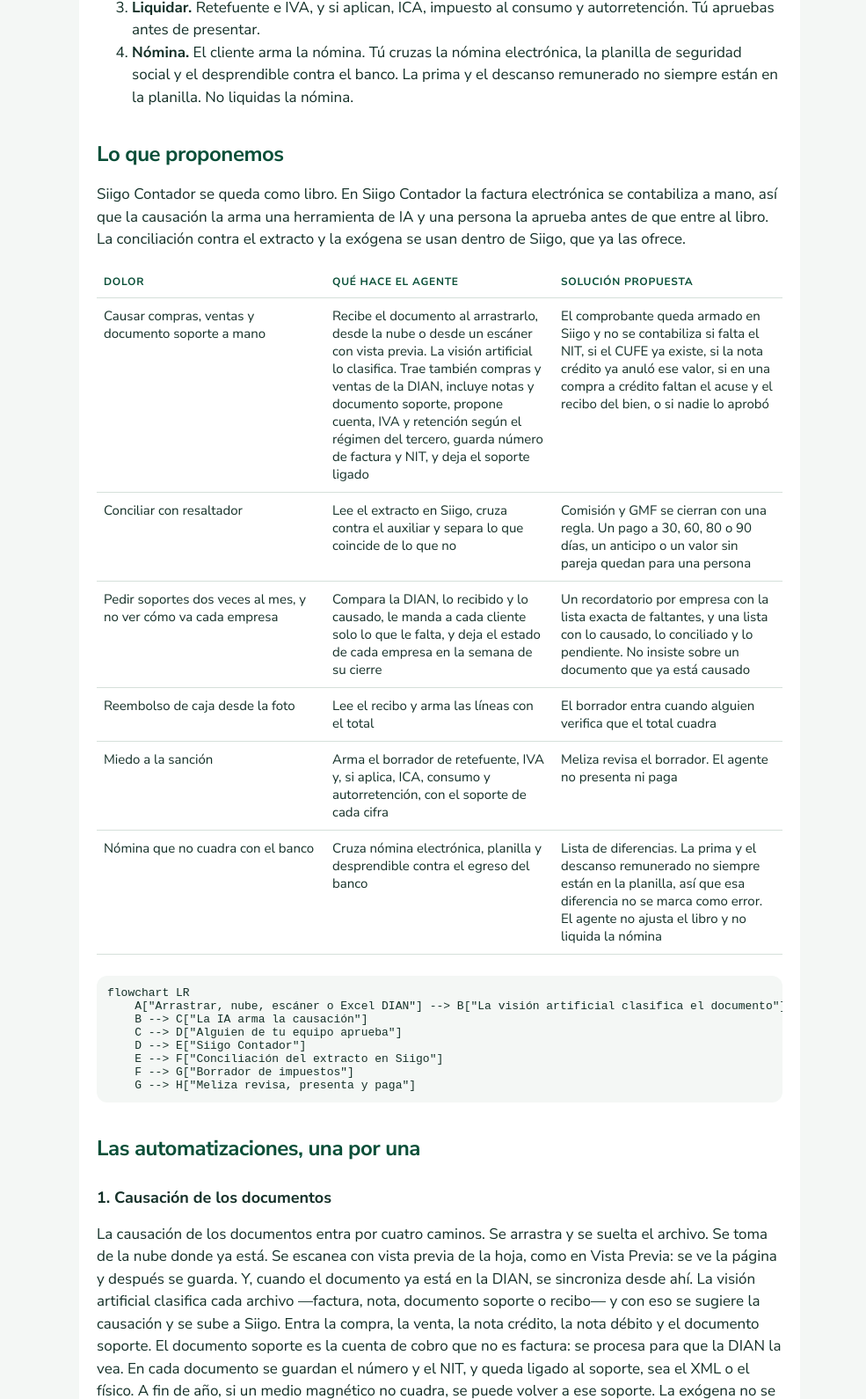
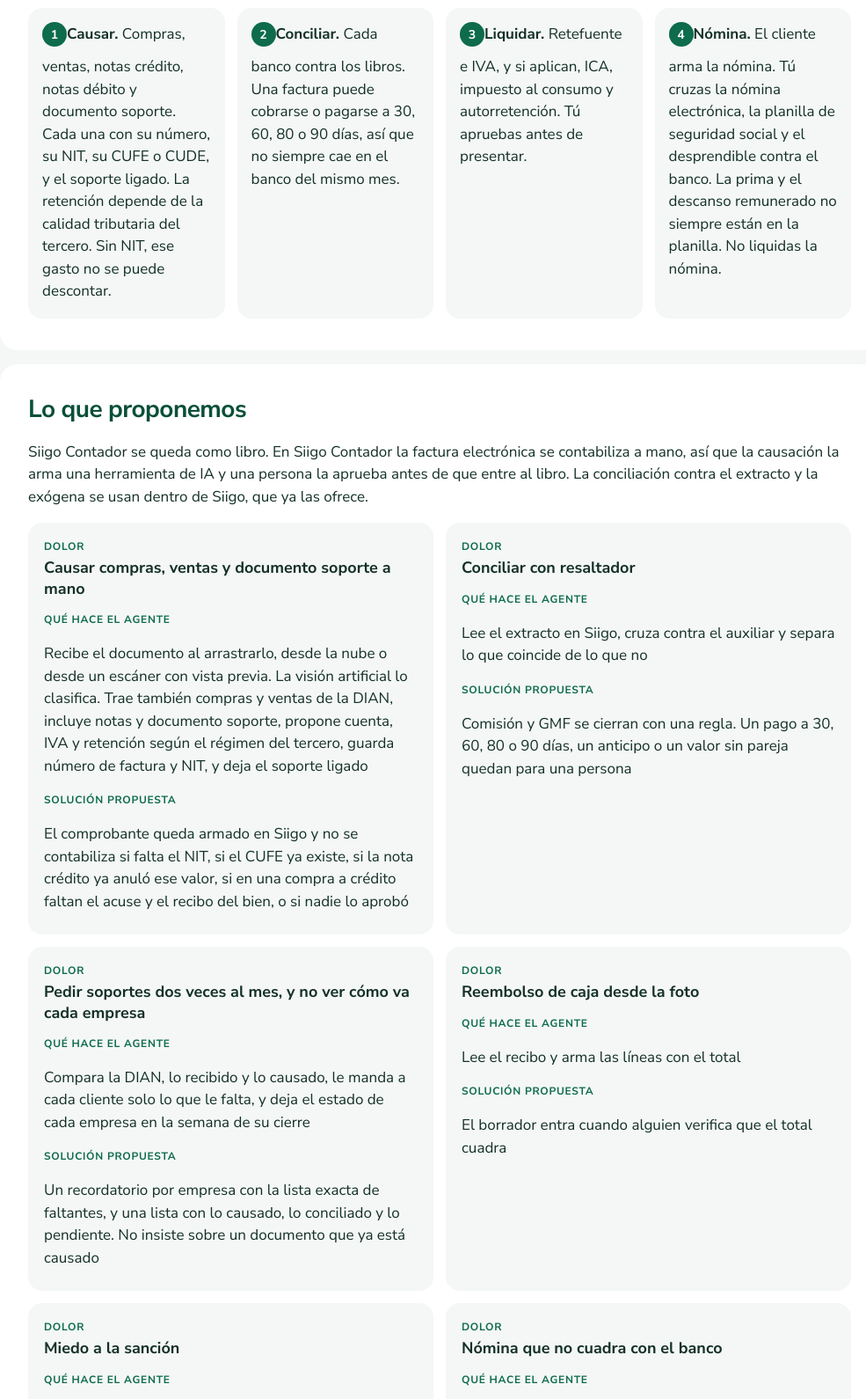
Before and after one commit to Webby-COL/meliza-cierre-mensual, a plain HTML site: page index.html in a window 1280 px wide. Shown: the part 1022-2612 px from the top of the page at 88% size, without its empty margins (140-1125 px from the left). Drawn offline with Linux system fonts and the light colour scheme.

Commit message:
Muestra la página en tarjetas y pasos, sin cambiar el texto.

```diff
--- a/index.html
+++ b/index.html
@@ -15,108 +15,215 @@
   --fuente: "Avenir Next", "Nunito Sans", "Segoe UI", sans-serif;
 }
 * { box-sizing: border-box; }
-body { margin: 0; font-family: var(--fuente); color: var(--tinta); background: var(--papel); }
-header { background: var(--verde); color: #fff; padding: 28px 20px; }
+body {
+  margin: 0;
+  font-family: var(--fuente);
+  color: var(--tinta);
+  background: var(--papel);
+}
+header { background: var(--verde); color: #fff; padding: 22px 24px; }
 header .marca { font-weight: 750; font-size: 22px; letter-spacing: -0.05em; }
 header .marca b { font-weight: 750; }
-header .marca i { display: inline-block; width: 7px; height: 7px; border-radius: 50%; background: #fff; margin-left: 1px; transform: translateY(-9px); }
-main { max-width: 820px; margin: 0 auto; padding: 36px 20px 80px; background: #fff; }
-h1 { font-size: 34px; line-height: 1.15; letter-spacing: -0.03em; margin: 0 0 16px; }
-h2 { font-size: 24px; letter-spacing: -0.02em; margin: 36px 0 12px; color: var(--verde-profundo); }
+header .marca i {
+  display: inline-block; width: 7px; height: 7px; border-radius: 50%;
+  background: #fff; margin-left: 1px; transform: translateY(-9px);
+}
+main { max-width: 1040px; margin: 0 auto; padding: 28px 20px 72px; }
+.hero, .banda {
+  background: #fff;
+  border-radius: 20px;
+  padding: 32px 32px 16px;
+  margin: 0 0 16px;
+}
+.banda.quieta { background: #eef3f0; }
+h1 {
+  font-size: 40px;
+  line-height: 1.12;
+  letter-spacing: -0.03em;
+  margin: 0 0 20px;
+  max-width: 16ch;
+}
+h2 {
+  font-size: 28px;
+  letter-spacing: -0.02em;
+  margin: 0 0 14px;
+  color: var(--verde-profundo);
+}
 h3 { font-size: 18px; margin: 28px 0 8px; }
 p, li { font-size: 17px; line-height: 1.5; }
+.hero > p { max-width: 68ch; }
 a { color: var(--verde); }
-table { width: 100%; border-collapse: collapse; font-size: 15px; margin: 16px 0 24px; }
-th, td { border-bottom: 1px solid var(--linea); padding: 10px 8px; text-align: left; vertical-align: top; }
-th { font-size: 12px; letter-spacing: 0.06em; text-transform: uppercase; color: var(--verde-profundo); }
-img { max-width: 100%; height: auto; border: 1px solid var(--linea); border-radius: 12px; margin: 8px 0 20px; }
-.mermaid { background: var(--papel); border-radius: 12px; padding: 12px; margin: 16px 0 24px; overflow-x: auto; }
-footer { max-width: 820px; margin: 0 auto; padding: 0 20px 40px; color: #5d6f66; font-size: 13px; }
+.meta p { margin: 0 0 6px; font-size: 15px; max-width: none; }
+.meta { margin-bottom: 22px; }
+.meta strong {
+  display: inline-block;
+  min-width: 4.6em;
+  color: var(--verde-profundo);
+}
+ol.pasos {
+  list-style: none;
+  padding: 0;
+  margin: 8px 0 20px;
+  display: grid;
+  grid-template-columns: repeat(4, 1fr);
+  gap: 14px;
+  counter-reset: paso;
+}
+ol.pasos li {
+  counter-increment: paso;
+  background: var(--papel);
+  border-radius: 16px;
+  padding: 16px 16px 18px;
+  margin: 0;
+}
+ol.pasos li::before {
+  content: counter(paso);
+  display: inline-flex;
+  align-items: center;
+  justify-content: center;
+  width: 28px;
+  height: 28px;
+  margin-bottom: 10px;
+  border-radius: 50%;
+  background: var(--verde);
+  color: #fff;
+  font-size: 14px;
+  font-weight: 700;
+}
+.tarjetas {
+  display: grid;
+  grid-template-columns: 1fr 1fr;
+  gap: 14px;
+  margin: 8px 0 22px;
+}
+.tarjeta {
+  background: var(--papel);
+  border-radius: 16px;
+  padding: 18px 18px 8px;
+}
+.tarjeta h3 { font-size: 18px; line-height: 1.3; margin: 0 0 8px; }
+.etiqueta {
+  margin: 14px 0 4px;
+  font-size: 12px;
+  font-weight: 700;
+  letter-spacing: 0.06em;
+  text-transform: uppercase;
+  color: var(--verde);
+}
+.tarjeta .etiqueta:first-child { margin-top: 0; }
+.diagrama {
+  background: var(--papel);
+  border-radius: 16px;
+  padding: 16px;
+  margin: 8px 0 22px;
+  overflow-x: auto;
+}
+.mermaid { margin: 0; background: transparent; }
+footer {
+  max-width: 1040px;
+  margin: 0 auto;
+  padding: 0 20px 40px;
+  color: #5d6f66;
+  font-size: 13px;
+}
+@media (max-width: 800px) {
+  h1 { font-size: 32px; max-width: none; }
+  .hero, .banda { padding: 22px 18px 8px; border-radius: 16px; }
+  .meta strong { display: block; min-width: 0; }
+  ol.pasos, .tarjetas { grid-template-columns: 1fr; }
+}
 </style>
 </head>
 <body>
 <header><div class="marca"><b>web</b>by<i></i></div></header>
 <main>
-<h1 id="cierre-mensual-de-taxplan-lo-que-entendimos">Cierre mensual de Taxplan: lo que entendimos</h1>
-<p><strong>Para:</strong> Meliza Ramírez Granados, Taxplan Consulting SAS</p>
+<section class="hero"><h1 id="cierre-mensual-de-taxplan-lo-que-entendimos">Cierre mensual de Taxplan: lo que entendimos</h1>
+<div class="meta"><p><strong>Para:</strong> Meliza Ramírez Granados, Taxplan Consulting SAS</p>
 <p><strong>De:</strong> David Vargas y Julián, Webby</p>
-<p><strong>Fecha:</strong> 18 de noviembre de 2026</p>
+<p><strong>Fecha:</strong> 18 de noviembre de 2026</p></div>
 <p>Meliza, gracias por la conversación del 5 de noviembre. Esta página resume cómo entendimos tu cierre mensual, qué proponemos para cada dolor y qué nos gustaría ver en uno de tus clientes para ajustarlo mejor.</p>
 <p>No es un precio. Lo que proponemos es una consultoría para automatizar los procesos alrededor del cierre, empezando por una empresa. Siigo Contador sigue siendo tu libro. Si hace falta otra herramienta además de Siigo, lo definimos en la implementación y se refleja en la cotización.</p>
-<h2 id="cómo-cierra-el-mes-hoy">Cómo cierra el mes hoy</h2>
+</section>
+<section class="banda"><h2 id="cómo-cierra-el-mes-hoy">Cómo cierra el mes hoy</h2>
 <p>Los soportes llegan por WhatsApp, correo, físico o USB. En paralelo, el reporte de la DIAN trae en Excel las compras y las ventas. El equipo digita las dos cosas, cruza en Excel, pide lo que falta y concilia el banco. Los cierres se hacen a más tardar el día 9 del mes siguiente. El día exacto para presentar lo da el último dígito del NIT.</p>
-<pre class="mermaid">flowchart LR
+<div class="diagrama"><pre class="mermaid">flowchart LR
     A[&quot;Cliente envía soportes&quot;] --&gt; B[&quot;Equipo digita compras y ventas&quot;]
     B --&gt; C[&quot;Siigo Contador&quot;]
     D[&quot;Excel DIAN: compras y ventas&quot;] --&gt; E[&quot;Cruce en Excel&quot;]
     C --&gt; E
     E --&gt; F[&quot;Pide lo que falta&quot;]
     F --&gt; A
-    E --&gt; G[&quot;Banco y formularios&quot;]</pre>
+    E --&gt; G[&quot;Banco y formularios&quot;]</pre></div>
 <p>El orden que nos contaste es este:</p>
-<ol type="1">
+<ol class="pasos">
 <li><strong>Causar.</strong> Compras, ventas, notas crédito, notas débito y documento soporte. Cada una con su número, su NIT, su CUFE o CUDE, y el soporte ligado. La retención depende de la calidad tributaria del tercero. Sin NIT, ese gasto no se puede descontar.</li>
 <li><strong>Conciliar.</strong> Cada banco contra los libros. Una factura puede cobrarse o pagarse a 30, 60, 80 o 90 días, así que no siempre cae en el banco del mismo mes.</li>
 <li><strong>Liquidar.</strong> Retefuente e IVA, y si aplican, ICA, impuesto al consumo y autorretención. Tú apruebas antes de presentar.</li>
 <li><strong>Nómina.</strong> El cliente arma la nómina. Tú cruzas la nómina electrónica, la planilla de seguridad social y el desprendible contra el banco. La prima y el descanso remunerado no siempre están en la planilla. No liquidas la nómina.</li>
 </ol>
-<h2 id="lo-que-proponemos">Lo que proponemos</h2>
+</section>
+<section class="banda"><h2 id="lo-que-proponemos">Lo que proponemos</h2>
 <p>Siigo Contador se queda como libro. En Siigo Contador la factura electrónica se contabiliza a mano, así que la causación la arma una herramienta de IA y una persona la aprueba antes de que entre al libro. La conciliación contra el extracto y la exógena se usan dentro de Siigo, que ya las ofrece.</p>
-<table>
-<colgroup>
-<col style="width: 33%" />
-<col style="width: 33%" />
-<col style="width: 33%" />
-</colgroup>
-<thead>
-<tr>
-<th>Dolor</th>
-<th>Qué hace el agente</th>
-<th>Solución propuesta</th>
-</tr>
-</thead>
-<tbody>
-<tr>
-<td>Causar compras, ventas y documento soporte a mano</td>
-<td>Recibe el documento al arrastrarlo, desde la nube o desde un escáner con vista previa. La visión artificial lo clasifica. Trae también compras y ventas de la DIAN, incluye notas y documento soporte, propone cuenta, IVA y retención según el régimen del tercero, guarda número de factura y NIT, y deja el soporte ligado</td>
-<td>El comprobante queda armado en Siigo y no se contabiliza si falta el NIT, si el CUFE ya existe, si la nota crédito ya anuló ese valor, si en una compra a crédito faltan el acuse y el recibo del bien, o si nadie lo aprobó</td>
-</tr>
-<tr>
-<td>Conciliar con resaltador</td>
-<td>Lee el extracto en Siigo, cruza contra el auxiliar y separa lo que coincide de lo que no</td>
-<td>Comisión y GMF se cierran con una regla. Un pago a 30, 60, 80 o 90 días, un anticipo o un valor sin pareja quedan para una persona</td>
-</tr>
-<tr>
-<td>Pedir soportes dos veces al mes, y no ver cómo va cada empresa</td>
-<td>Compara la DIAN, lo recibido y lo causado, le manda a cada cliente solo lo que le falta, y deja el estado de cada empresa en la semana de su cierre</td>
-<td>Un recordatorio por empresa con la lista exacta de faltantes, y una lista con lo causado, lo conciliado y lo pendiente. No insiste sobre un documento que ya está causado</td>
-</tr>
-<tr>
-<td>Reembolso de caja desde la foto</td>
-<td>Lee el recibo y arma las líneas con el total</td>
-<td>El borrador entra cuando alguien verifica que el total cuadra</td>
-</tr>
-<tr>
-<td>Miedo a la sanción</td>
-<td>Arma el borrador de retefuente, IVA y, si aplica, ICA, consumo y autorretención, con el soporte de cada cifra</td>
-<td>Meliza revisa el borrador. El agente no presenta ni paga</td>
-</tr>
-<tr>
-<td>Nómina que no cuadra con el banco</td>
-<td>Cruza nómina electrónica, planilla y desprendible contra el egreso del banco</td>
-<td>Lista de diferencias. La prima y el descanso remunerado no siempre están en la planilla, así que esa diferencia no se marca como error. El agente no ajusta el libro y no liquida la nómina</td>
-</tr>
-</tbody>
-</table>
-<pre class="mermaid">flowchart LR
+<div class="tarjetas">
+<article class="tarjeta">
+<p class="etiqueta">Dolor</p>
+<h3>Causar compras, ventas y documento soporte a mano</h3>
+<p class="etiqueta">Qué hace el agente</p>
+<p>Recibe el documento al arrastrarlo, desde la nube o desde un escáner con vista previa. La visión artificial lo clasifica. Trae también compras y ventas de la DIAN, incluye notas y documento soporte, propone cuenta, IVA y retención según el régimen del tercero, guarda número de factura y NIT, y deja el soporte ligado</p>
+<p class="etiqueta">Solución propuesta</p>
+<p>El comprobante queda armado en Siigo y no se contabiliza si falta el NIT, si el CUFE ya existe, si la nota crédito ya anuló ese valor, si en una compra a crédito faltan el acuse y el recibo del bien, o si nadie lo aprobó</p>
+</article>
+<article class="tarjeta">
+<p class="etiqueta">Dolor</p>
+<h3>Conciliar con resaltador</h3>
+<p class="etiqueta">Qué hace el agente</p>
+<p>Lee el extracto en Siigo, cruza contra el auxiliar y separa lo que coincide de lo que no</p>
+<p class="etiqueta">Solución propuesta</p>
+<p>Comisión y GMF se cierran con una regla. Un pago a 30, 60, 80 o 90 días, un anticipo o un valor sin pareja quedan para una persona</p>
+</article>
+<article class="tarjeta">
+<p class="etiqueta">Dolor</p>
+<h3>Pedir soportes dos veces al mes, y no ver cómo va cada empresa</h3>
+<p class="etiqueta">Qué hace el agente</p>
+<p>Compara la DIAN, lo recibido y lo causado, le manda a cada cliente solo lo que le falta, y deja el estado de cada empresa en la semana de su cierre</p>
+<p class="etiqueta">Solución propuesta</p>
+<p>Un recordatorio por empresa con la lista exacta de faltantes, y una lista con lo causado, lo conciliado y lo pendiente. No insiste sobre un documento que ya está causado</p>
+</article>
+<article class="tarjeta">
+<p class="etiqueta">Dolor</p>
+<h3>Reembolso de caja desde la foto</h3>
+<p class="etiqueta">Qué hace el agente</p>
+<p>Lee el recibo y arma las líneas con el total</p>
+<p class="etiqueta">Solución propuesta</p>
+<p>El borrador entra cuando alguien verifica que el total cuadra</p>
+</article>
+<article class="tarjeta">
+<p class="etiqueta">Dolor</p>
+<h3>Miedo a la sanción</h3>
+<p class="etiqueta">Qué hace el agente</p>
+<p>Arma el borrador de retefuente, IVA y, si aplica, ICA, consumo y autorretención, con el soporte de cada cifra</p>
+<p class="etiqueta">Solución propuesta</p>
+<p>Meliza revisa el borrador. El agente no presenta ni paga</p>
+</article>
+<article class="tarjeta">
+<p class="etiqueta">Dolor</p>
+<h3>Nómina que no cuadra con el banco</h3>
+<p class="etiqueta">Qué hace el agente</p>
+<p>Cruza nómina electrónica, planilla y desprendible contra el egreso del banco</p>
+<p class="etiqueta">Solución propuesta</p>
+<p>Lista de diferencias. La prima y el descanso remunerado no siempre están en la planilla, así que esa diferencia no se marca como error. El agente no ajusta el libro y no liquida la nómina</p>
+</article>
+</div>
+<div class="diagrama"><pre class="mermaid">flowchart LR
     A[&quot;Arrastrar, nube, escáner o Excel DIAN&quot;] --&gt; B[&quot;La visión artificial clasifica el documento&quot;]
     B --&gt; C[&quot;La IA arma la causación&quot;]
     C --&gt; D[&quot;Alguien de tu equipo aprueba&quot;]
     D --&gt; E[&quot;Siigo Contador&quot;]
     E --&gt; F[&quot;Conciliación del extracto en Siigo&quot;]
     F --&gt; G[&quot;Borrador de impuestos&quot;]
-    G --&gt; H[&quot;Meliza revisa, presenta y paga&quot;]</pre>
-<h2 id="las-automatizaciones-una-por-una">Las automatizaciones, una por una</h2>
+    G --&gt; H[&quot;Meliza revisa, presenta y paga&quot;]</pre></div>
+</section>
+<section class="banda"><h2 id="las-automatizaciones-una-por-una">Las automatizaciones, una por una</h2>
 <h3 id="causación-de-los-documentos">1. Causación de los documentos</h3>
 <p>La causación de los documentos entra por cuatro caminos. Se arrastra y se suelta el archivo. Se toma de la nube donde ya está. Se escanea con vista previa de la hoja, como en Vista Previa: se ve la página y después se guarda. Y, cuando el documento ya está en la DIAN, se sincroniza desde ahí. La visión artificial clasifica cada archivo —factura, nota, documento soporte o recibo— y con eso se sugiere la causación y se sube a Siigo. Entra la compra, la venta, la nota crédito, la nota débito y el documento soporte. El documento soporte es la cuenta de cobro que no es factura: se procesa para que la DIAN la vea. En cada documento se guardan el número y el NIT, y queda ligado al soporte, sea el XML o el físico. A fin de año, si un medio magnético no cuadra, se puede volver a ese soporte. La exógena no se construye en esta etapa.</p>
 <p>La retención no sale solo del régimen de tu cliente. Sale de la calidad de la otra parte: régimen simple, gran contribuyente o autorretenedor. Si esa calidad no está identificada, la retención queda marcada y no se liquida sola.</p>
@@ -141,7 +248,8 @@ footer { max-width: 820px; margin: 0 auto; padding: 0 20px 40px; color: #5d6f66;
 <li>Un tablero para que el cliente vea en qué va su mes.</li>
 <li>Causación inmediata, sin esperar el lote, y con menor costo.</li>
 </ul>
-<h2 id="lo-que-queda-fuera-de-esta-etapa">Lo que queda fuera de esta etapa</h2>
+</section>
+<section class="banda quieta"><h2 id="lo-que-queda-fuera-de-esta-etapa">Lo que queda fuera de esta etapa</h2>
 <ul>
 <li>Reemplazar Siigo.</li>
 <li>Presentar o pagar en la DIAN o en un municipio.</li>
@@ -153,7 +261,8 @@ footer { max-width: 820px; margin: 0 auto; padding: 0 20px 40px; color: #5d6f66;
 <li>Obligar a tus clientes a dejar el WhatsApp o el físico.</li>
 </ul>
 <p>La primera etapa sería con cinco o seis empresas, no con todas.</p>
-<h2 id="qué-nos-gustaría-ver-en-uno-de-tus-clientes">Qué nos gustaría ver en uno de tus clientes</h2>
+</section>
+<section class="banda"><h2 id="qué-nos-gustaría-ver-en-uno-de-tus-clientes">Qué nos gustaría ver en uno de tus clientes</h2>
 <p>Con una empresa en pantalla, y un mes, nos alcanza. Si no tienes el mes cerrado a la mano, vemos lo que tengas.</p>
 <ol type="1">
 <li>El Excel de la DIAN, un extracto y el balance de prueba de un mes ya cerrado.</li>
@@ -161,7 +270,8 @@ footer { max-width: 820px; margin: 0 auto; padding: 0 20px 40px; color: #5d6f66;
 <li>Si el reembolso de caja de esa empresa pesa en el cierre del mes.</li>
 <li>Si esa empresa es la ganadería de tres negocios, y si el inventario de animales cambia el cierre del mes.</li>
 </ol>
-<h2 id="siguiente-paso">Siguiente paso</h2>
+</section>
+<section class="banda quieta"><h2 id="siguiente-paso">Siguiente paso</h2>
 <ol type="1">
 <li>Nos reunimos una vez, con una empresa en pantalla.</li>
 <li>Vemos la conciliación con extracto dentro de Siigo Contador.</li>
@@ -169,12 +279,12 @@ footer { max-width: 820px; margin: 0 auto; padding: 0 20px 40px; color: #5d6f66;
 <li>Te enviamos la propuesta de consultoría por dolor, con precio.</li>
 </ol>
 <p>Si algo de esta página no coincide con tu operación, dínoslo y lo corregimos.</p>
-
+</section>
 </main>
 <footer>webby · Taxplan Consulting SAS · noviembre 2026</footer>
 <script type="module">
 import mermaid from "https://cdn.jsdelivr.net/npm/mermaid@11/dist/mermaid.esm.min.mjs";
-mermaid.initialize({ startOnLoad: true, theme: "neutral", flowchart: { htmlLabels: true, useMaxWidth: true } });
+mermaid.initialize({ startOnLoad: true, theme: "neutral", flowchart: { htmlLabels: true, useMaxWidth: false } });
 </script>
 </body>
 </html>
```
